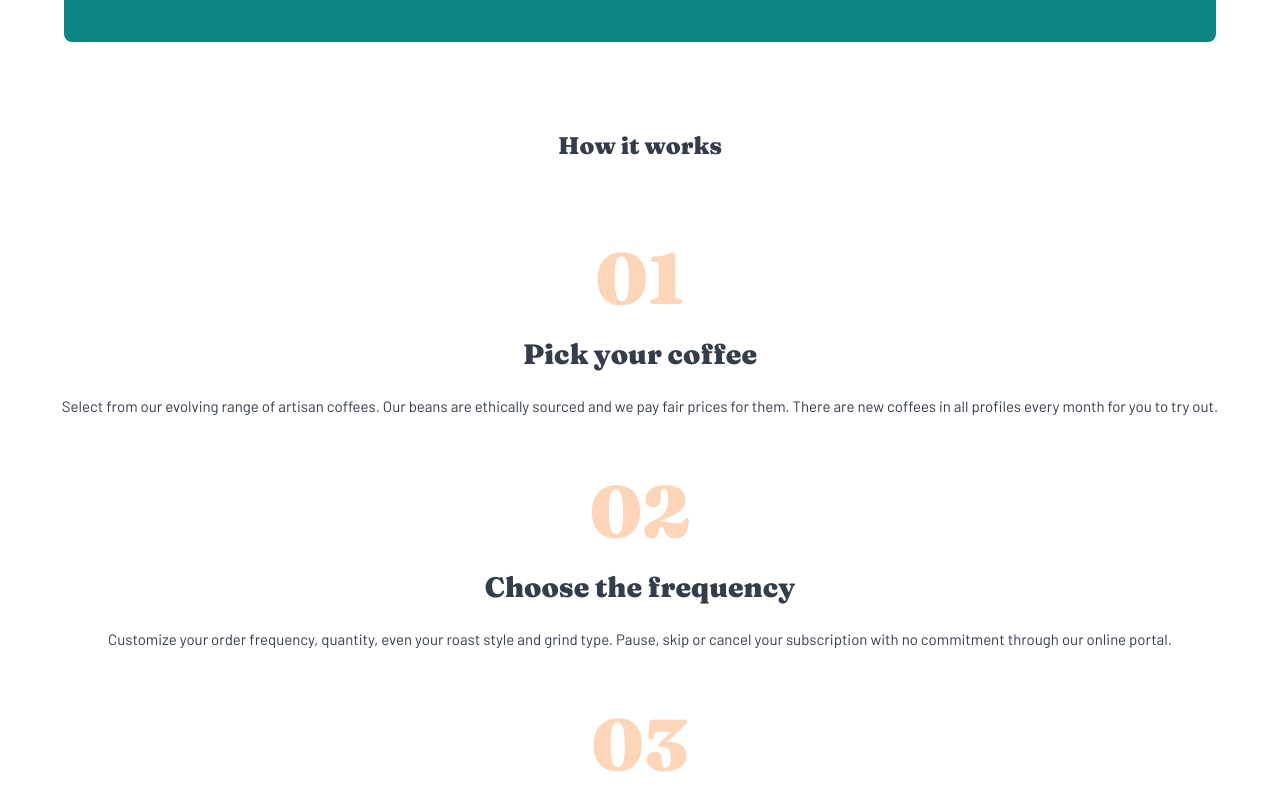
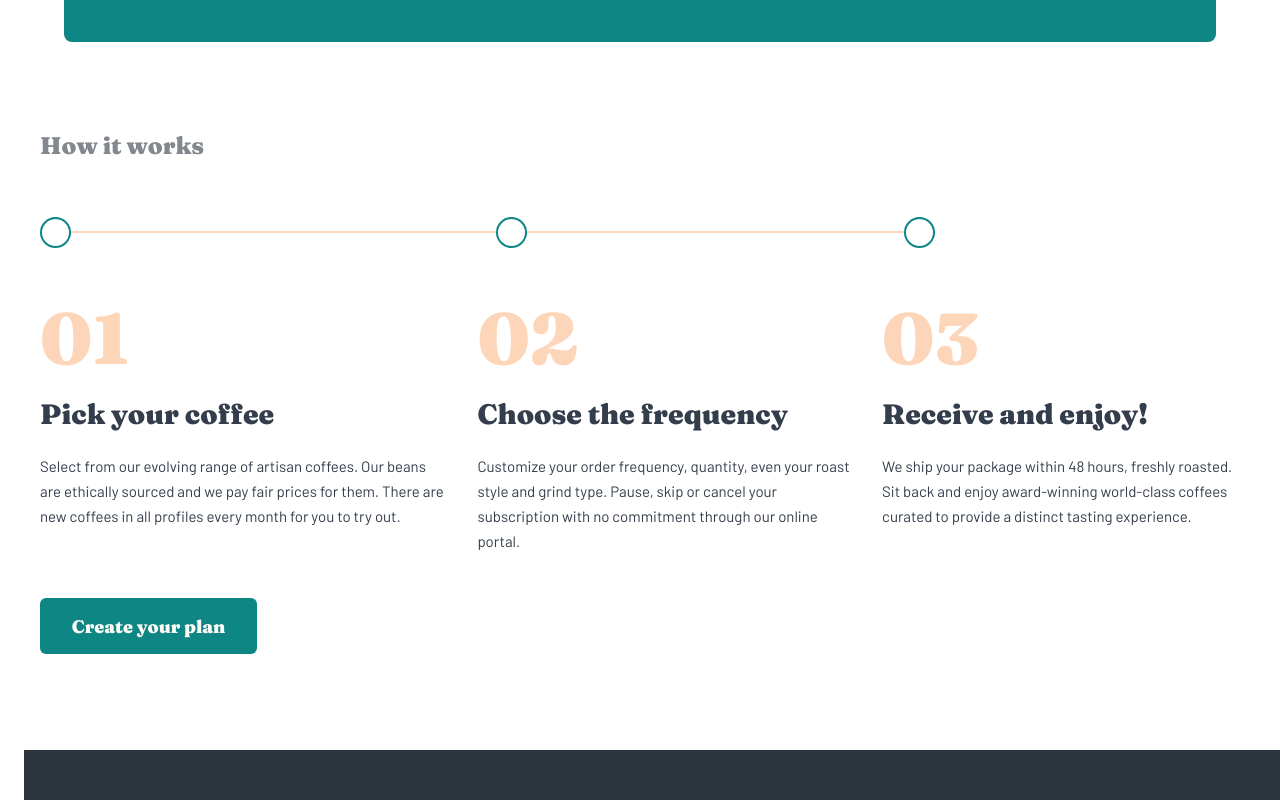
Before and after one commit to frontend-rustyff12/22-coffee-roasters, a React (Vite) app: page / in a window 1280 px wide. Shown: the part 2320-3120 px from the top of the page. Built offline with nearby package versions, Linux system fonts and the light colour scheme.

Commit message:
Home process desktop

```diff
--- a/src/components/home/Process.jsx
+++ b/src/components/home/Process.jsx
@@ -1,9 +1,15 @@
 import { processData } from "./homeData";
+import { Link } from "react-router";
+
 export default function Process() {
   return (
     <section className="process-container">
       <h3 className="process-title">How it works</h3>
-      <div className="process-decals"></div>
+      <div className="process-decals">
+        <div className="process-circle"></div>
+        <div className="process-circle"></div>
+        <div className="process-circle"></div>
+      </div>
       <div className="process-cards">
         {processData.map((item) => (
           <article className="process-card" key={item.id}>
@@ -15,6 +21,9 @@ export default function Process() {
           </article>
         ))}
       </div>
+      <Link to="subscribe" className="btn process-btn">
+        Create your plan
+      </Link>
     </section>
   );
 }
--- a/src/index.css
+++ b/src/index.css
@@ -471,6 +471,7 @@ footer {
   line-height: 32px;
   font-weight: 900;
   margin-bottom: 5rem;
+  color: var(--grey);
 }
 
 .process-cards {
@@ -495,6 +496,10 @@ footer {
 
 .process-card-text p {
   color: var(--dark-grey-blue);
+}
+
+.process-btn {
+  margin-top: 5rem;
 }
 
 @media screen and (min-width: 768px) {
@@ -646,6 +651,87 @@ footer {
     font-size: 32px;
     line-height: 48px;
   }
+
+  /* Home- process */
+  .process-container {
+    margin: 1.5rem 2.5rem;
+    align-items: start;
+    position: relative;
+  }
+
+  .process-title {
+    margin-bottom: 2.5rem;
+  }
+
+  .process-decals {
+    position: relative;
+    display: flex;
+    justify-content: space-between;
+    align-items: center;
+    width: 100%;
+    height: 60px;
+    margin: 0 auto 40px;
+  }
+
+  .process-circle {
+    width: 31px;
+    height: 31px;
+    border-radius: 50%;
+    border: 2px solid var(--dark-cyan);
+    background: white;
+    flex-shrink: 0;
+    z-index: 10;
+  }
+
+  .process-circle:nth-of-type(0) {
+    position: absolute;
+    left: 0;
+  }
+
+  .process-circle:nth-of-type(1) {
+    position: absolute;
+    left: 38%;
+  }
+
+  .process-circle:nth-of-type(2) {
+    position: absolute;
+    left: 72%;
+  }
+
+  .process-decals::before {
+    content: "";
+    position: absolute;
+    top: 50%;
+    left: 30px;
+    right: 27%;
+    height: 2px;
+    background: var(--pale-orange);
+    transform: translateY(-50%);
+    z-index: 1;
+  }
+
+  .process-cards {
+    flex-direction: row;
+    gap: 1.75rem;
+  }
+
+  .process-card {
+    display: flex;
+    flex-direction: column;
+    align-items: start;
+    text-align: start;
+    gap: 1.5rem;
+  }
+
+  .process-card-text {
+    display: flex;
+    flex-direction: column;
+    gap: 1.5rem;
+  }
+
+  .process-btn {
+    margin-top: 2.75rem;
+  }
 }
 
 @media screen and (min-width: 1440px) {
@@ -774,4 +860,25 @@ footer {
     flex-direction: column;
     gap: 3.5rem;
   }
+
+  /* Home- process */
+  .process-container {
+    margin: 12.5rem 10.3125rem;
+  }
+
+  .process-cards {
+    gap: 5.875rem;
+  }
+
+  .process-circle:nth-of-type(2) {
+    left: 75%;
+  }
+
+  .process-decals::before {
+    right: 24%;
+  }
+
+  .process-btn {
+    margin-top: 4rem;
+  }
 }
```
